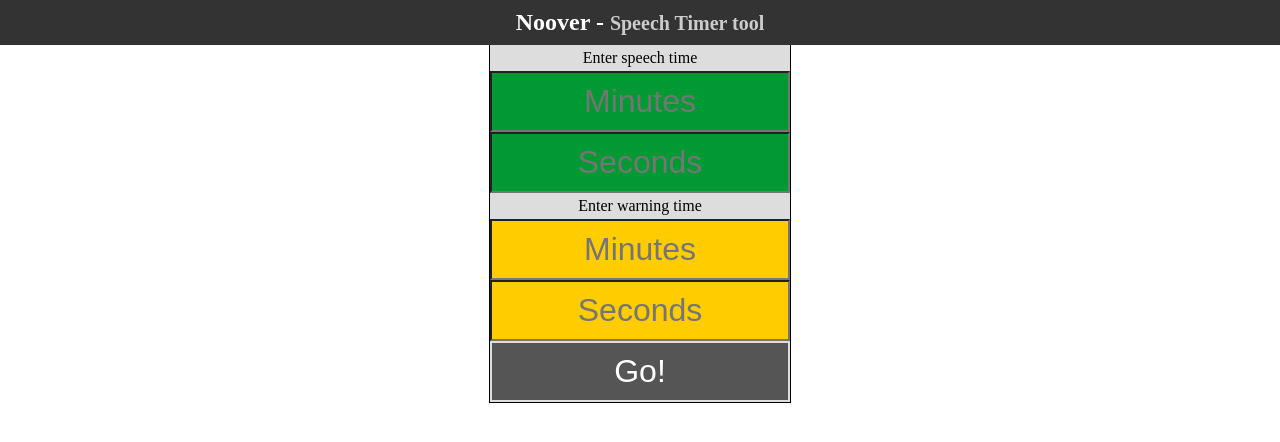
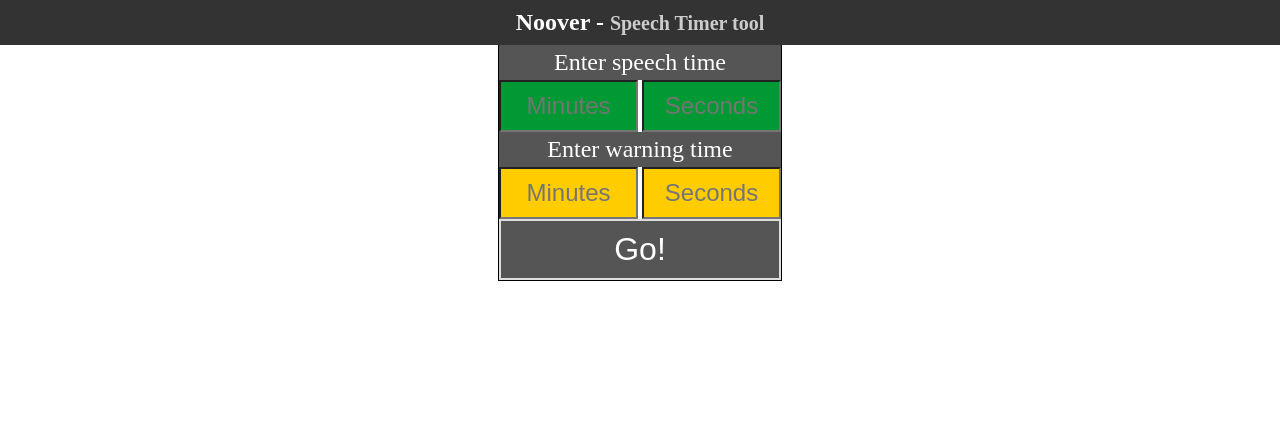
Before and after one commit to mmenavas/noover, a plain HTML site: page index.html in a window 1280 px wide. Drawn offline with Linux system fonts and the light colour scheme.

Commit message:
Commiting stylesheet for previously implemented features.

```diff
--- a/styles/main.css
+++ b/styles/main.css
@@ -48,6 +48,13 @@
   background-color: #A30000;
 }
 
+.clock {
+  text-align:center;
+  margin-top:50px;
+  font-size: 9em;
+  color:#fff;
+}
+
 #settings {
   position:absolute;
   z-index: 1;
@@ -66,19 +73,21 @@
 }
 
 label {
-  background-color: #ddd;
+  background-color: #555;
   display: block;
   width: 100%;
   padding: 4px 0;
+  font-size:1.5em;
+  color:#FFF;
 }
 
 input[type=text] {
   color:#FFF;
-  font-size:2em;
+  font-size:1.5em;
   text-align: center;
-  display: block;
+  display: inline-block;
   padding:10px;
-  width:276px;
+  width:115px;
 }
 
 #start {
```
